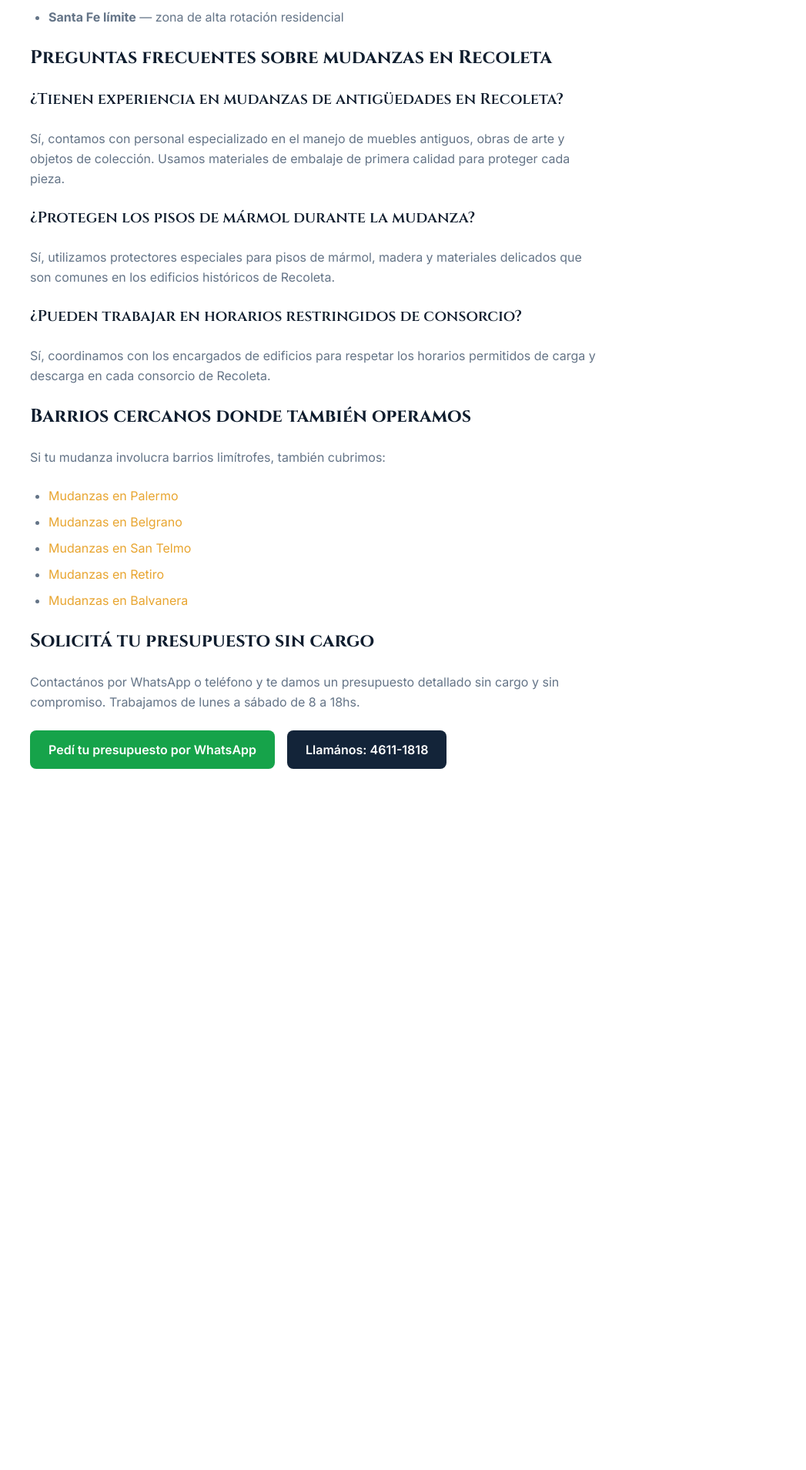
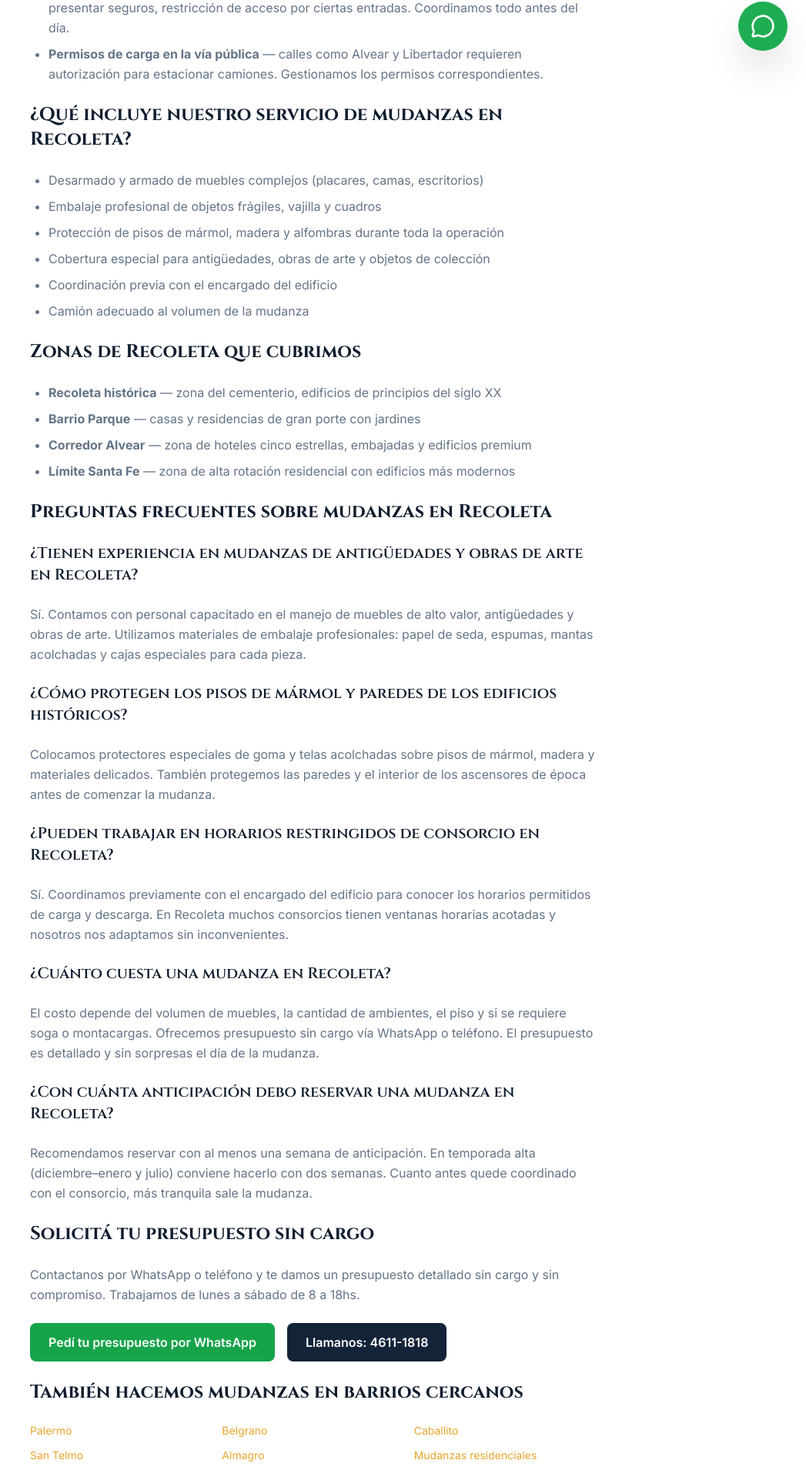
Before and after one commit to Lukaku55/marinomudanzas-next, a Next.js app: page /blog/mudanzas-recoleta in a window 1280 px wide. Shown: the part 710-2620 px from the top of the page at 77% size, without its empty margins (233-1280 px from the left). Before the commit the page ends 1789 px from the top, so only its background shows below. Built offline with nearby package versions, Linux system fonts and the light colour scheme.

Commit message:
SEO: expand mudanzas-recoleta with BreadcrumbList, FAQPage schema, Header/Footer/WhatsApp, ~700 words

```diff
--- a/app/blog/mudanzas-recoleta/page.tsx
+++ b/app/blog/mudanzas-recoleta/page.tsx
@@ -6,16 +6,28 @@ import Link from "next/link";
 
 export const metadata: Metadata = {
   title: "Mudanzas en Recoleta Buenos Aires | Marino Mudanzas",
-  description: "Servicio de mudanzas en Recoleta, Buenos Aires. Especialistas en edificios de época y muebles de alto valor. Más de 80 años de experiencia. Tel 4611-1818",
+  description: "Mudanzas en Recoleta con más de 80 años de experiencia. Especialistas en edificios de época, pisos de mármol y antigüedades. Presupuesto sin cargo. Tel 4611-1818.",
 };
 
+const breadcrumb = {
+  "@context": "https://schema.org",
+  "@type": "BreadcrumbList",
+  "itemListElement": [
+    { "@type": "ListItem", "position": 1, "name": "Inicio", "item": "https://www.mudanzasmarino.com.ar" },
+    { "@type": "ListItem", "position": 2, "name": "Blog", "item": "https://www.mudanzasmarino.com.ar/blog" },
+    { "@type": "ListItem", "position": 3, "name": "Mudanzas en Recoleta", "item": "https://www.mudanzasmarino.com.ar/blog/mudanzas-recoleta" }
+  ]
+};
 
 const jsonLd = {
   "@context": "https://schema.org",
   "@type": "Article",
   "headline": "Mudanzas en Recoleta Buenos Aires | Marino Mudanzas",
-  "description": "Servicio de mudanzas en Recoleta, Buenos Aires. Especialistas en edificios de época y muebles de alto valor. Más de 80 años de experiencia. Tel 4611-1818",
+  "description": "Mudanzas en Recoleta con más de 80 años de experiencia. Especialistas en edificios de época, pisos de mármol y antigüedades. Presupuesto sin cargo. Tel 4611-1818.",
   "url": "https://www.mudanzasmarino.com.ar/blog/mudanzas-recoleta",
+  "datePublished": "2026-04-22",
+  "dateModified": "2026-06-29",
+  "mainEntityOfPage": { "@type": "WebPage", "@id": "https://www.mudanzasmarino.com.ar/blog/mudanzas-recoleta" },
   "author": {
     "@type": "Organization",
     "name": "Marino Mudanzas",
@@ -31,53 +43,133 @@ const jsonLd = {
   }
 };
 
+const faqLd = {
+  "@context": "https://schema.org",
+  "@type": "FAQPage",
+  "mainEntity": [
+    {
+      "@type": "Question",
+      "name": "¿Tienen experiencia en mudanzas de antigüedades y obras de arte en Recoleta?",
+      "acceptedAnswer": {
+        "@type": "Answer",
+        "text": "Sí. Contamos con personal capacitado en el manejo de muebles de alto valor, antigüedades y obras de arte. Utilizamos materiales de embalaje profesionales: papel de seda, espumas, mantas acolchadas y cajas especiales para cada pieza."
+      }
+    },
+    {
+      "@type": "Question",
+      "name": "¿Cómo protegen los pisos de mármol y paredes de los edificios históricos?",
+      "acceptedAnswer": {
+        "@type": "Answer",
+        "text": "Colocamos protectores especiales de goma y telas acolchadas sobre pisos de mármol, madera y materiales delicados. También protegemos las paredes y el interior de los ascensores de época antes de comenzar la mudanza."
+      }
+    },
+    {
+      "@type": "Question",
+      "name": "¿Pueden trabajar en horarios restringidos de consorcio en Recoleta?",
+      "acceptedAnswer": {
+        "@type": "Answer",
+        "text": "Sí. Coordinamos previamente con el encargado del edificio para conocer los horarios permitidos de carga y descarga. En Recoleta muchos consorcios tienen ventanas horarias acotadas y nosotros nos adaptamos sin inconvenientes."
+      }
+    },
+    {
+      "@type": "Question",
+      "name": "¿Cuánto cuesta una mudanza en Recoleta?",
+      "acceptedAnswer": {
+        "@type": "Answer",
+        "text": "El costo depende del volumen de muebles, la cantidad de ambientes, el piso y si se requiere soga o montacargas. Ofrecemos presupuesto sin cargo vía WhatsApp o teléfono. El presupuesto es detallado y sin sorpresas el día de la mudanza."
+      }
+    },
+    {
+      "@type": "Question",
+      "name": "¿Con cuánta anticipación debo reservar una mudanza en Recoleta?",
+      "acceptedAnswer": {
+        "@type": "Answer",
+        "text": "Recomendamos reservar con al menos una semana de anticipación. En temporada alta (diciembre–enero y julio) conviene hacerlo con dos semanas. Cuanto antes quede coordinado con el consorcio, más tranquila sale la mudanza."
+      }
+    }
+  ]
+};
+
 export default function Page() {
   return (
     <>
+      <script type="application/ld+json" dangerouslySetInnerHTML={{ __html: JSON.stringify(breadcrumb) }} />
       <script type="application/ld+json" dangerouslySetInnerHTML={{ __html: JSON.stringify(jsonLd) }} />
+      <script type="application/ld+json" dangerouslySetInnerHTML={{ __html: JSON.stringify(faqLd) }} />
+      <Header />
       <main className="pt-24 pb-20">
         <article className="container mx-auto px-4 max-w-3xl">
           <Link href="/blog" className="font-body text-gold hover:underline text-sm mb-6 inline-block">← Volver al blog</Link>
           <h1 className="font-display text-3xl md:text-5xl font-bold text-foreground mb-4">Mudanzas en Recoleta</h1>
           <div className="prose prose-lg mt-8 font-body text-muted-foreground leading-relaxed space-y-6">
-            <p>Recoleta es uno de los barrios más exclusivos de Buenos Aires, con edificios de principios del siglo XX, departamentos de lujo y casas históricas. Su arquitectura particular requiere experiencia y delicadeza en cada mudanza. En Marino Mudanzas llevamos más de 80 años trabajando en Recoleta, con conocimiento de cada edificio emblemático del barrio.</p>
-            <h2 className="font-display text-2xl font-bold text-foreground mt-10 mb-4">Particularidades de las mudanzas en Recoleta</h2>
-            <p>Los edificios de Recoleta presentan desafíos únicos: ascensores pequeños de época, escaleras de mármol que requieren protección especial, y normas de consorcio muy estrictas. Las calles como Alvear, Quintana y Posadas tienen restricciones de carga que coordinamos previamente. Muchos departamentos de Recoleta tienen techos altos y ambientes grandes con muebles de gran porte.</p>
+
+            <p>En Recoleta, cada mudanza es un desafío de precisión: edificios de principios del siglo XX con ascensores de época, pisos de mármol que requieren protección milimétrica y consorcios con reglamentos estrictos. Marino Mudanzas lleva más de 80 años trabajando en el barrio y conoce cada detalle de ese entorno. Si buscás una empresa de mudanzas en Recoleta que cuide tus pertenencias como si fueran propias, estás en el lugar correcto.</p>
+
+            <h2 className="font-display text-2xl font-bold text-foreground mt-10 mb-4">Por qué Recoleta exige una empresa especializada</h2>
+            <p>Recoleta no es un barrio para improvisar. Sus edificios históricos de Alvear, Quintana y Posadas presentan características que muy pocas empresas saben manejar:</p>
+            <ul className="list-disc pl-6 space-y-2">
+              <li><strong>Ascensores pequeños de época</strong> — muchos tienen puertas de reja y cabinas angostas que no admiten muebles grandes. Planificamos con anticipación qué piezas suben por ascensor y cuáles requieren soga o escalera.</li>
+              <li><strong>Pisos y escaleras de mármol</strong> — cualquier golpe o marca puede costar fortunas en reparaciones. Cubrimos cada superficie con materiales de protección antes de mover el primer mueble.</li>
+              <li><strong>Normas de consorcio muy estrictas</strong> — horarios de mudanza acotados, obligación de presentar seguros, restricción de acceso por ciertas entradas. Coordinamos todo antes del día.</li>
+              <li><strong>Permisos de carga en la vía pública</strong> — calles como Alvear y Libertador requieren autorización para estacionar camiones. Gestionamos los permisos correspondientes.</li>
+            </ul>
+
+            <h2 className="font-display text-2xl font-bold text-foreground mt-10 mb-4">¿Qué incluye nuestro servicio de mudanzas en Recoleta?</h2>
+            <ul className="list-disc pl-6 space-y-2">
+              <li>Desarmado y armado de muebles complejos (placares, camas, escritorios)</li>
+              <li>Embalaje profesional de objetos frágiles, vajilla y cuadros</li>
+              <li>Protección de pisos de mármol, madera y alfombras durante toda la operación</li>
+              <li>Cobertura especial para antigüedades, obras de arte y objetos de colección</li>
+              <li>Coordinación previa con el encargado del edificio</li>
+              <li>Camión adecuado al volumen de la mudanza</li>
+            </ul>
+
             <h2 className="font-display text-2xl font-bold text-foreground mt-10 mb-4">Zonas de Recoleta que cubrimos</h2>
             <ul className="list-disc pl-6 space-y-2">
-              <li><strong>Recoleta histórica</strong> — edificios de principios del siglo XX cerca del cementerio</li>
-              <li><strong>Barrio Parque</strong> — casas y residencias de gran porte</li>
-              <li><strong>Alvear</strong> — zona de hoteles cinco estrellas y embajadas</li>
-              <li><strong>Santa Fe límite</strong> — zona de alta rotación residencial</li>
-            </ul>
-            <h2 className="font-display text-2xl font-bold text-foreground mt-10 mb-4">Preguntas frecuentes sobre mudanzas en Recoleta</h2>
-            <h3 className="font-display text-xl font-semibold text-foreground mt-6 mb-2">¿Tienen experiencia en mudanzas de antigüedades en Recoleta?</h3>
-            <p>Sí, contamos con personal especializado en el manejo de muebles antiguos, obras de arte y objetos de colección. Usamos materiales de embalaje de primera calidad para proteger cada pieza.</p>
-            <h3 className="font-display text-xl font-semibold text-foreground mt-6 mb-2">¿Protegen los pisos de mármol durante la mudanza?</h3>
-            <p>Sí, utilizamos protectores especiales para pisos de mármol, madera y materiales delicados que son comunes en los edificios históricos de Recoleta.</p>
-            <h3 className="font-display text-xl font-semibold text-foreground mt-6 mb-2">¿Pueden trabajar en horarios restringidos de consorcio?</h3>
-            <p>Sí, coordinamos con los encargados de edificios para respetar los horarios permitidos de carga y descarga en cada consorcio de Recoleta.</p>
-            <h2 className="font-display text-2xl font-bold text-foreground mt-10 mb-4">Barrios cercanos donde también operamos</h2>
-            <p>Si tu mudanza involucra barrios limítrofes, también cubrimos:</p>
-            <ul className="list-disc pl-6 space-y-2">
-              <li><a href="/blog/mudanzas-palermo" className="text-gold hover:underline">Mudanzas en Palermo</a></li>
-              <li><a href="/blog/mudanzas-belgrano" className="text-gold hover:underline">Mudanzas en Belgrano</a></li>
-              <li><a href="/blog/mudanzas-san-telmo" className="text-gold hover:underline">Mudanzas en San Telmo</a></li>
-              <li><a href="/blog/mudanzas-retiro" className="text-gold hover:underline">Mudanzas en Retiro</a></li>
-              <li><a href="/blog/mudanzas-balvanera" className="text-gold hover:underline">Mudanzas en Balvanera</a></li>
+              <li><strong>Recoleta histórica</strong> — zona del cementerio, edificios de principios del siglo XX</li>
+              <li><strong>Barrio Parque</strong> — casas y residencias de gran porte con jardines</li>
+              <li><strong>Corredor Alvear</strong> — zona de hoteles cinco estrellas, embajadas y edificios premium</li>
+              <li><strong>Límite Santa Fe</strong> — zona de alta rotación residencial con edificios más modernos</li>
             </ul>
 
+            <h2 className="font-display text-2xl font-bold text-foreground mt-10 mb-4">Preguntas frecuentes sobre mudanzas en Recoleta</h2>
+
+            <h3 className="font-display text-xl font-semibold text-foreground mt-6 mb-2">¿Tienen experiencia en mudanzas de antigüedades y obras de arte en Recoleta?</h3>
+            <p>Sí. Contamos con personal capacitado en el manejo de muebles de alto valor, antigüedades y obras de arte. Utilizamos materiales de embalaje profesionales: papel de seda, espumas, mantas acolchadas y cajas especiales para cada pieza.</p>
+
+            <h3 className="font-display text-xl font-semibold text-foreground mt-6 mb-2">¿Cómo protegen los pisos de mármol y paredes de los edificios históricos?</h3>
+            <p>Colocamos protectores especiales de goma y telas acolchadas sobre pisos de mármol, madera y materiales delicados. También protegemos las paredes y el interior de los ascensores de época antes de comenzar la mudanza.</p>
+
+            <h3 className="font-display text-xl font-semibold text-foreground mt-6 mb-2">¿Pueden trabajar en horarios restringidos de consorcio en Recoleta?</h3>
+            <p>Sí. Coordinamos previamente con el encargado del edificio para conocer los horarios permitidos de carga y descarga. En Recoleta muchos consorcios tienen ventanas horarias acotadas y nosotros nos adaptamos sin inconvenientes.</p>
+
+            <h3 className="font-display text-xl font-semibold text-foreground mt-6 mb-2">¿Cuánto cuesta una mudanza en Recoleta?</h3>
+            <p>El costo depende del volumen de muebles, la cantidad de ambientes, el piso y si se requiere soga o montacargas. Ofrecemos presupuesto sin cargo vía WhatsApp o teléfono. El presupuesto es detallado y sin sorpresas el día de la mudanza.</p>
+
+            <h3 className="font-display text-xl font-semibold text-foreground mt-6 mb-2">¿Con cuánta anticipación debo reservar una mudanza en Recoleta?</h3>
+            <p>Recomendamos reservar con al menos una semana de anticipación. En temporada alta (diciembre–enero y julio) conviene hacerlo con dos semanas. Cuanto antes quede coordinado con el consorcio, más tranquila sale la mudanza.</p>
+
             <h2 className="font-display text-2xl font-bold text-foreground mt-10 mb-4">Solicitá tu presupuesto sin cargo</h2>
-            <p>Contactános por WhatsApp o teléfono y te damos un presupuesto detallado sin cargo y sin compromiso. Trabajamos de lunes a sábado de 8 a 18hs.</p>
+            <p>Contactanos por WhatsApp o teléfono y te damos un presupuesto detallado sin cargo y sin compromiso. Trabajamos de lunes a sábado de 8 a 18hs.</p>
             <div className="flex flex-col sm:flex-row gap-4 mt-6">
               <a href="https://wa.me/5491154507435" target="_blank" rel="noopener noreferrer" className="flex items-center justify-center gap-2 bg-green-600 text-white px-6 py-3 rounded-lg font-semibold hover:opacity-90 transition-opacity">Pedí tu presupuesto por WhatsApp</a>
-              <a href="tel:+541146111818" className="flex items-center justify-center gap-2 bg-navy text-white px-6 py-3 rounded-lg font-semibold hover:opacity-90 transition-opacity">Llamános: 4611-1818</a>
+              <a href="tel:+541146111818" className="flex items-center justify-center gap-2 bg-navy text-white px-6 py-3 rounded-lg font-semibold hover:opacity-90 transition-opacity">Llamanos: 4611-1818</a>
+            </div>
+
+            <h2 className="font-display text-2xl font-bold text-foreground mt-10 mb-4">También hacemos mudanzas en barrios cercanos</h2>
+            <div className="grid grid-cols-2 sm:grid-cols-3 gap-3 mt-4">
+              <Link href="/blog/mudanzas-palermo" className="text-gold hover:underline text-sm">Palermo</Link>
+              <Link href="/blog/mudanzas-belgrano" className="text-gold hover:underline text-sm">Belgrano</Link>
+              <Link href="/blog/mudanzas-caballito" className="text-gold hover:underline text-sm">Caballito</Link>
+              <Link href="/blog/mudanzas-san-telmo" className="text-gold hover:underline text-sm">San Telmo</Link>
+              <Link href="/blog/mudanzas-almagro" className="text-gold hover:underline text-sm">Almagro</Link>
+              <Link href="/mudanzas-residenciales" className="text-gold hover:underline text-sm">Mudanzas residenciales</Link>
             </div>
           </div>
         </article>
       </main>
-
-
+      <Footer />
+      <WhatsAppButton />
     </>
   );
 };
```
